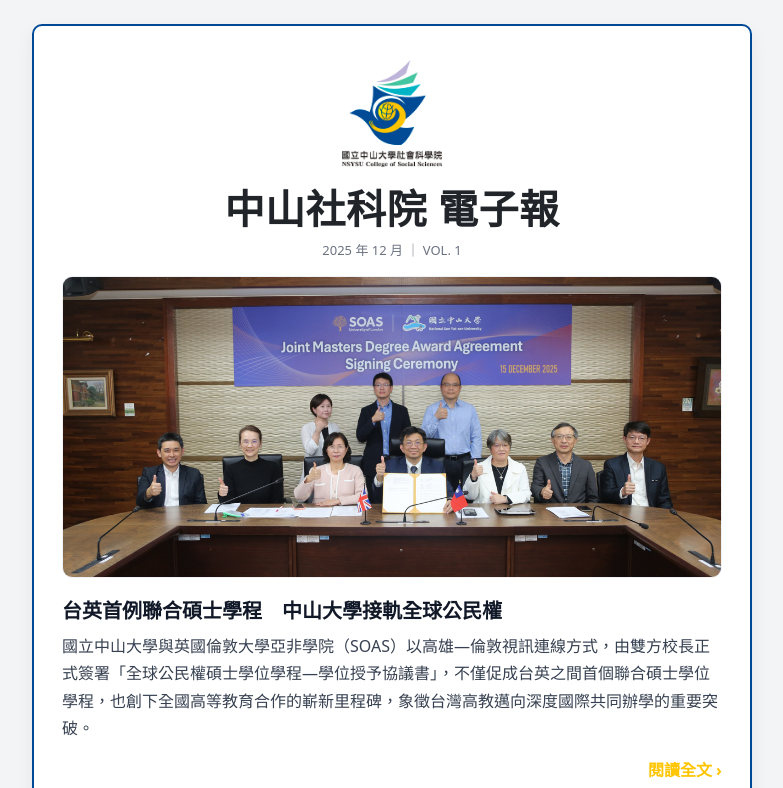
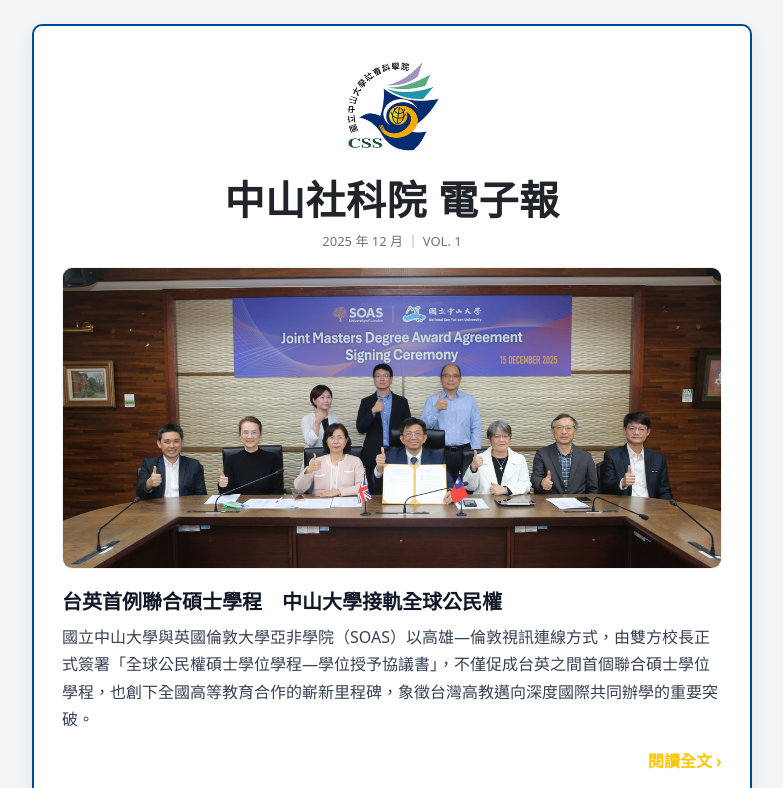
Before and after one commit to cyc0904/CSS_Enews, a plain HTML site: page index.html in a window 1280 px wide. Shown: the top 788 px of the page, without its empty margins (248-1031 px from the left). Drawn offline with nearby package versions, Linux system fonts and the light colour scheme.

Commit message:
Update index.html

```diff
--- a/index.html
+++ b/index.html
@@ -19,7 +19,7 @@
         <!-- Header -->
         <header class="enews-header">
             <div class="brand-badge">
-                <img src="社科院院徽.jpg" alt="logo" style="width: 100px;">
+                <img src="社科院院徽-2.jpg" alt="logo" style="width: 100px;">
                 <!-- <span class="brand-text">社會科學院</span> -->
             </div>
 
```
